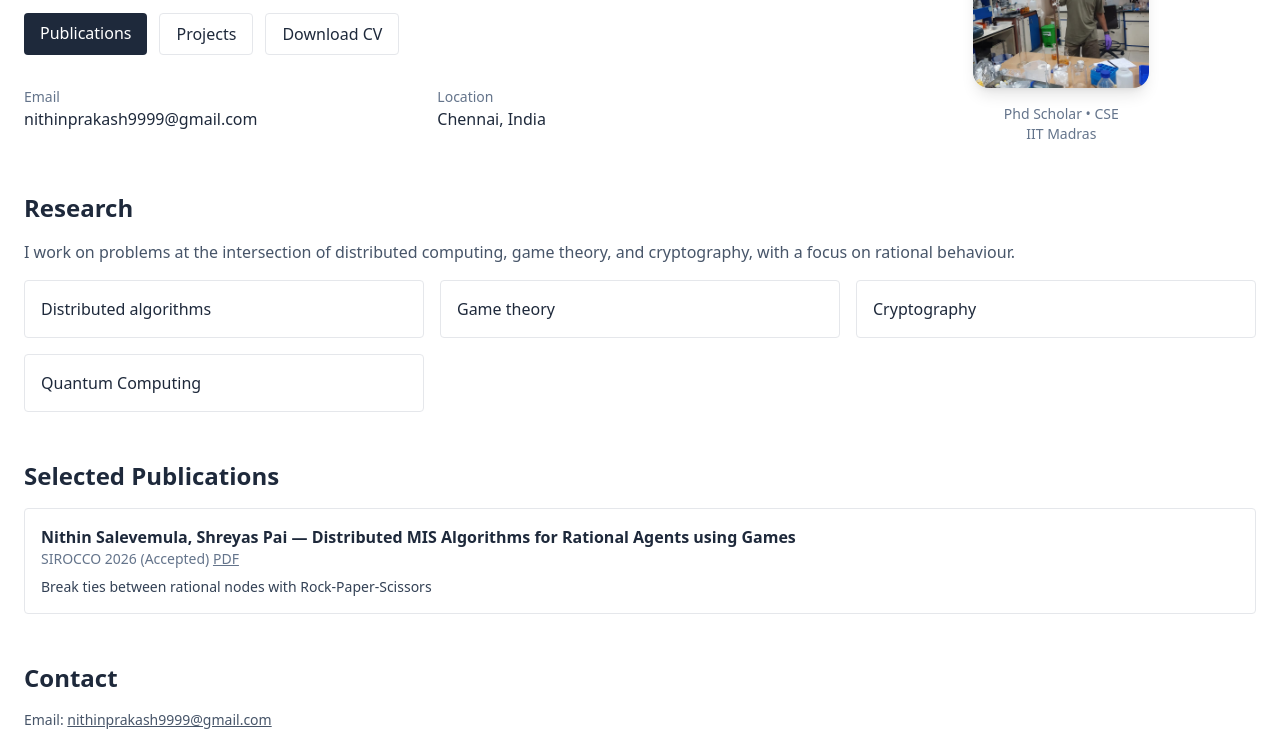
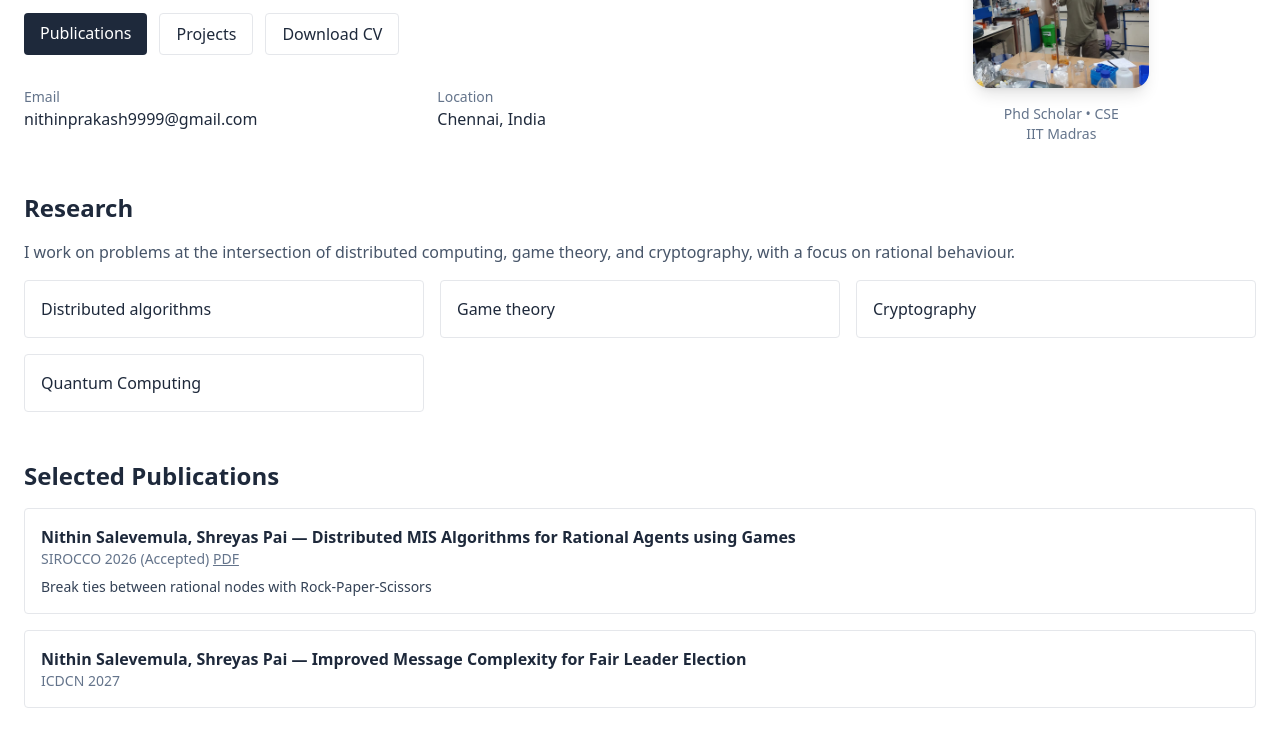
Before and after one commit to nithin-salevemula/home, a plain HTML site: page index.html in a window 1280 px wide. Shown: the part 209-952 px from the top of the page. Drawn offline with nearby package versions, Linux system fonts and the light colour scheme.

Commit message:
added icdcn paper

```diff
--- a/index.html
+++ b/index.html
@@ -107,6 +107,14 @@
         Break ties between rational nodes with Rock-Paper-Scissors
       </p>
     </article>
+    <article class="p-4 border rounded">
+  <div class="font-semibold">
+    Nithin Salevemula, Shreyas Pai — Improved Message Complexity for Fair Leader Election
+  </div>
+  <div class="text-sm text-slate-500">
+    ICDCN 2027
+  </div>
+</article>
   </div>
 </section>
 
```
